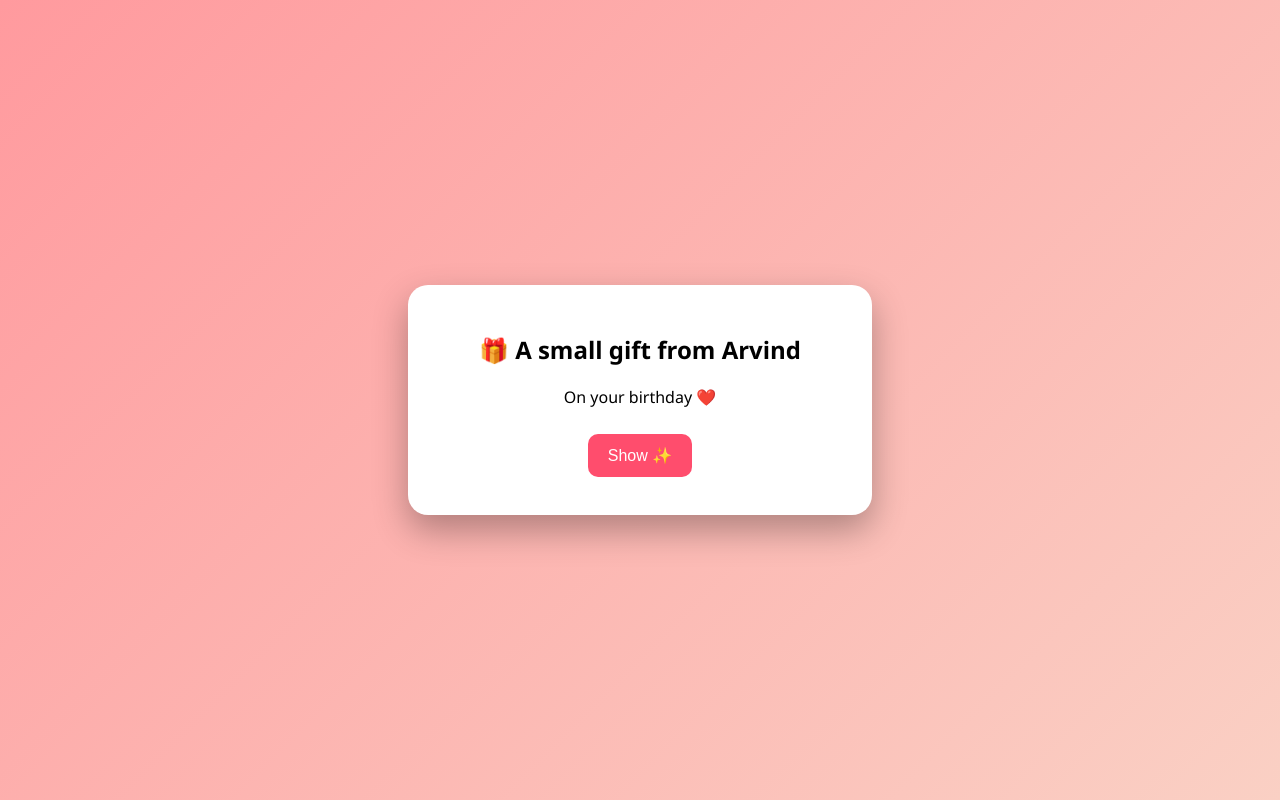
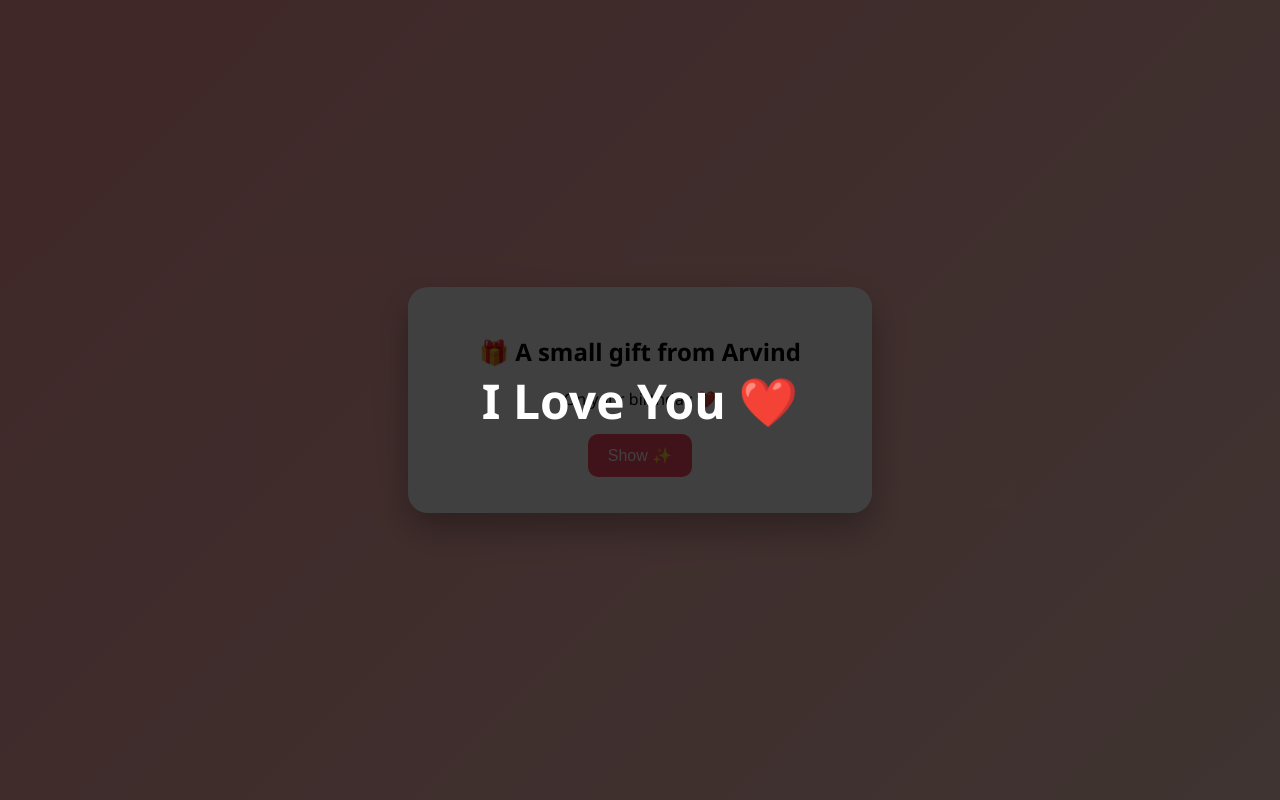
Before and after one commit to arvind0p/surprise-site, a Flask app: page / in a window 1280 px wide. Run offline with Flask 3, Linux system fonts and the light colour scheme.

Commit message:
Birthday surprise for sweetie

```diff
--- a/templates/index.html
+++ b/templates/index.html
@@ -16,14 +16,12 @@ body{
     overflow:hidden;
 }
 
-/* Fireworks */
 canvas{
     position:fixed;
     inset:0;
     z-index:0;
 }
 
-/* Card */
 .card{
     position:relative;
     z-index:2;
@@ -34,7 +32,6 @@ canvas{
     border-radius:20px;
     box-shadow:0 15px 35px rgba(0,0,0,.3);
     text-align:center;
-    animation:fadeIn 1.2s ease;
 }
 
 button{
@@ -43,7 +40,7 @@ button{
     border:none;
     border-radius:10px;
     cursor:pointer;
-    margin:10px;
+    margin:8px;
 }
 
 .primary{background:#ff4d6d;color:white;}
@@ -59,20 +56,17 @@ button{
 
 img{
     width:100%;
-    max-height:60vh;
+    max-height:55vh;
     object-fit:contain;
     border-radius:15px;
-    background:white;
-    margin-top:15px;
+    margin-top:12px;
 }
 
-/* Ring animation */
+/* Ring */
 .ring{
     font-size:60px;
     animation:ringPop 1.5s ease forwards;
-    margin:20px 0;
 }
-
 @keyframes ringPop{
     0%{transform:scale(0);opacity:0;}
     60%{transform:scale(1.3);opacity:1;}
@@ -81,7 +75,7 @@ img{
 
 /* Typing */
 #typing{
-    font-size:16px;
+    font-size:15px;
     margin-top:10px;
     min-height:70px;
 }
@@ -90,30 +84,41 @@ img{
 .controls{
     display:flex;
     justify-content:space-between;
-    margin-top:12px;
+    margin-top:10px;
 }
-
 .arrow{
     background:#ff4d6d;
     color:white;
-    width:45px;
-    height:45px;
+    width:42px;
+    height:42px;
     font-size:22px;
     border-radius:50%;
 }
 
-/* Print page */
-@media print{
-    body{
-        background:white;
-    }
-    canvas, button{
-        display:none !important;
-    }
-    .card{
-        box-shadow:none;
-        max-width:100%;
-    }
+/* Secret overlay */
+#secret{
+    position:fixed;
+    inset:0;
+    background:rgba(0,0,0,.75);
+    display:flex;
+    justify-content:center;
+    align-items:center;
+    z-index:5;
+    animation:fadeIn 1s ease;
+}
+#secret h1{
+    color:white;
+    font-size:48px;
+    animation:lovePop 1.5s ease;
+}
+@keyframes lovePop{
+    0%{transform:scale(.3);opacity:0;}
+    70%{transform:scale(1.2);}
+    100%{transform:scale(1);}
+}
+@keyframes fadeIn{
+    from{opacity:0;}
+    to{opacity:1;}
 }
 </style>
 </head>
@@ -122,7 +127,6 @@ img{
 
 <canvas id="fireworks"></canvas>
 
-<!-- 🎵 Music -->
 <audio id="bgMusic" loop>
   <source src="{{ url_for('static', filename='music/happy-birthday.mp3') }}">
 </audio>
@@ -139,10 +143,7 @@ img{
 <!-- STEP 2 -->
 <div id="step2" class="hidden">
     <h1>🎂 Happy Birthday Rishika 🎉</h1>
-    <p>
-        Today is special because <b>you</b> were born 💖<br>
-        May your smile always stay this beautiful ✨
-    </p>
+    <p>May your smile always stay this beautiful ✨</p>
     <button class="primary" onclick="showValentine()">Next Surprise 🎀</button>
 </div>
 
@@ -158,7 +159,6 @@ img{
 <!-- STEP 4 -->
 <div id="step4" class="hidden">
     <div class="ring">💍</div>
-
     <div id="typing"></div>
 
     <img id="slide">
@@ -168,9 +168,15 @@ img{
         <button class="arrow" onclick="nextImage()">➡</button>
     </div>
 
-    <button class="primary" onclick="window.print()">🖨️ Print / Save Memory</button>
+    <button class="primary" onclick="shareWhatsApp()">📱 Share on WhatsApp</button>
+    <button class="primary" onclick="showSecret()">🎁 One last surprise</button>
 </div>
 
+</div>
+
+<!-- SECRET -->
+<div id="secret" class="hidden" onclick="this.classList.add('hidden')">
+    <h1>I Love You ❤️</h1>
 </div>
 
 <script>
@@ -180,17 +186,16 @@ function showBirthday(){
     step2.classList.remove("hidden");
     bgMusic.play();
 }
-
 function showValentine(){
     step2.classList.add("hidden");
     step3.classList.remove("hidden");
 }
 
-/* Heart-style NO dodge */
-let angle=0;
+/* NO dodge */
+let a=0;
 noBtn.addEventListener("mouseenter",()=>{
-    angle+=Math.PI/3;
-    noBtn.style.transform=`translate(${60*Math.sin(angle)}px, ${-30*Math.cos(angle)}px)`;
+    a+=Math.PI/3;
+    noBtn.style.transform=`translate(${60*Math.sin(a)}px,${-30*Math.cos(a)}px)`;
 });
 
 /* YES */
@@ -205,24 +210,21 @@ function yesClicked(){
     },3000);
 }
 
-/* Typing text */
-const message=
+/* Typing */
+const msg=
 "From the moment you came into my life,\n"+
-"every ordinary day became special.\n\n"+
-"This ring is not just a symbol,\n"+
-"it’s a promise — of care, laughter,\n"+
-"and choosing you… every single day 💖";
-
+"everything became warmer.\n\n"+
+"This ring is a promise —\n"+
+"to choose you, always 💖";
 let t=0;
 function typeMessage(){
-    if(t<message.length){
-        typing.innerHTML+=message[t]==="\n"?"<br>":message[t];
-        t++;
-        setTimeout(typeMessage,40);
+    if(t<msg.length){
+        typing.innerHTML+=msg[t]==="\n"?"<br>":msg[t];
+        t++; setTimeout(typeMessage,40);
     }
 }
 
-/* Manual Image Slider */
+/* Images */
 const images=[
 "{{ url_for('static', filename='images/pic1.jpg') }}",
 "{{ url_for('static', filename='images/pic2.jpg') }}",
@@ -230,15 +232,29 @@ const images=[
 "{{ url_for('static', filename='images/pic4.jpg') }}",
 "{{ url_for('static', filename='images/pic5.jpg') }}"
 ];
-let index=0;
-function showImage(){slide.src=images[index];}
-function nextImage(){index=(index+1)%images.length;showImage();}
-function prevImage(){index=(index-1+images.length)%images.length;showImage();}
+let i=0;
+function showImage(){slide.src=images[i];}
+function nextImage(){i=(i+1)%images.length;showImage();}
+function prevImage(){i=(i-1+images.length)%images.length;showImage();}
 
-/* Colorful Fireworks */
+/* WhatsApp */
+function shareWhatsApp(){
+    const text=encodeURIComponent(
+        "I made something special for you 💖\n"+
+        "A small gift from my heart 🎁\n\n"+
+        window.location.href
+    );
+    window.open(`https://wa.me/?text=${text}`,"_blank");
+}
+
+/* Secret */
+function showSecret(){
+    document.getElementById("secret").classList.remove("hidden");
+}
+
+/* Fireworks */
 const ctx=fireworks.getContext("2d");
-fireworks.width=innerWidth;
-fireworks.height=innerHeight;
+fireworks.width=innerWidth; fireworks.height=innerHeight;
 let particles=[],fireInt;
 
 function startFireworks(){
@@ -256,7 +272,6 @@ function startFireworks(){
     },200);
 }
 function stopFireworks(){clearInterval(fireInt);}
-
 function animate(){
     ctx.clearRect(0,0,innerWidth,innerHeight);
     particles.forEach((p,i)=>{
```
